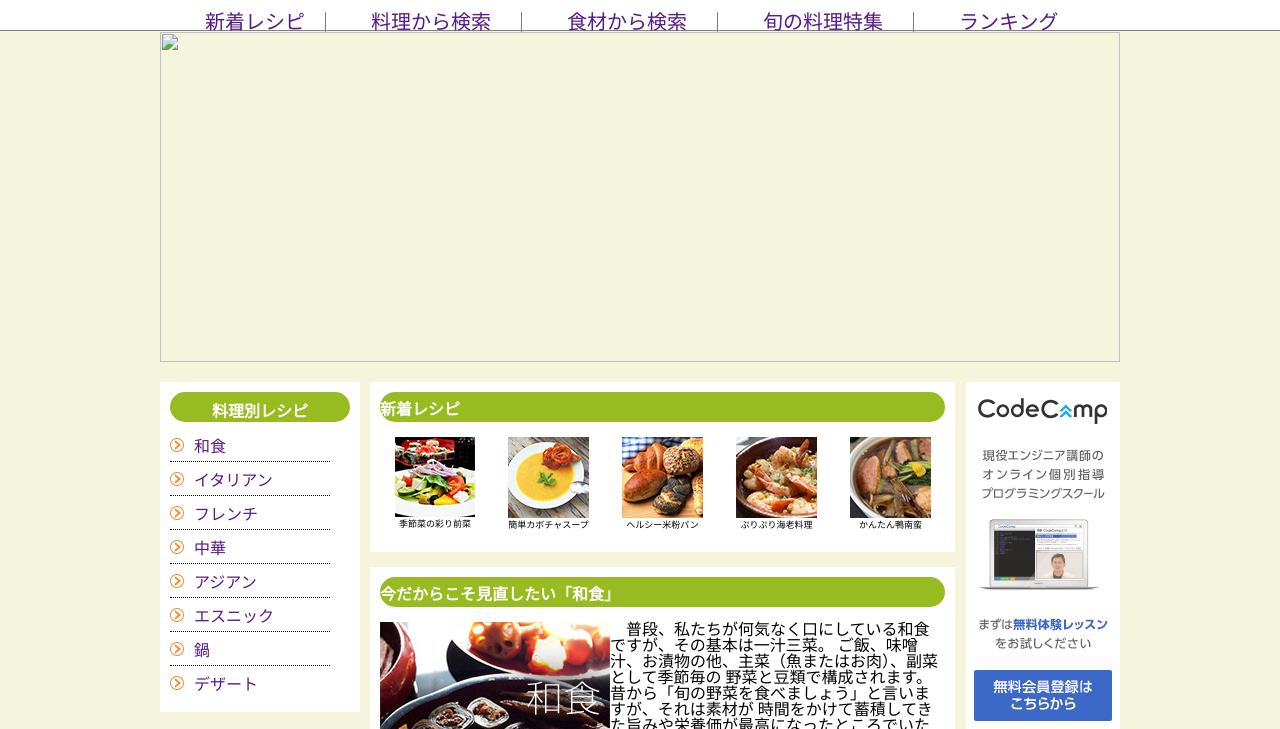
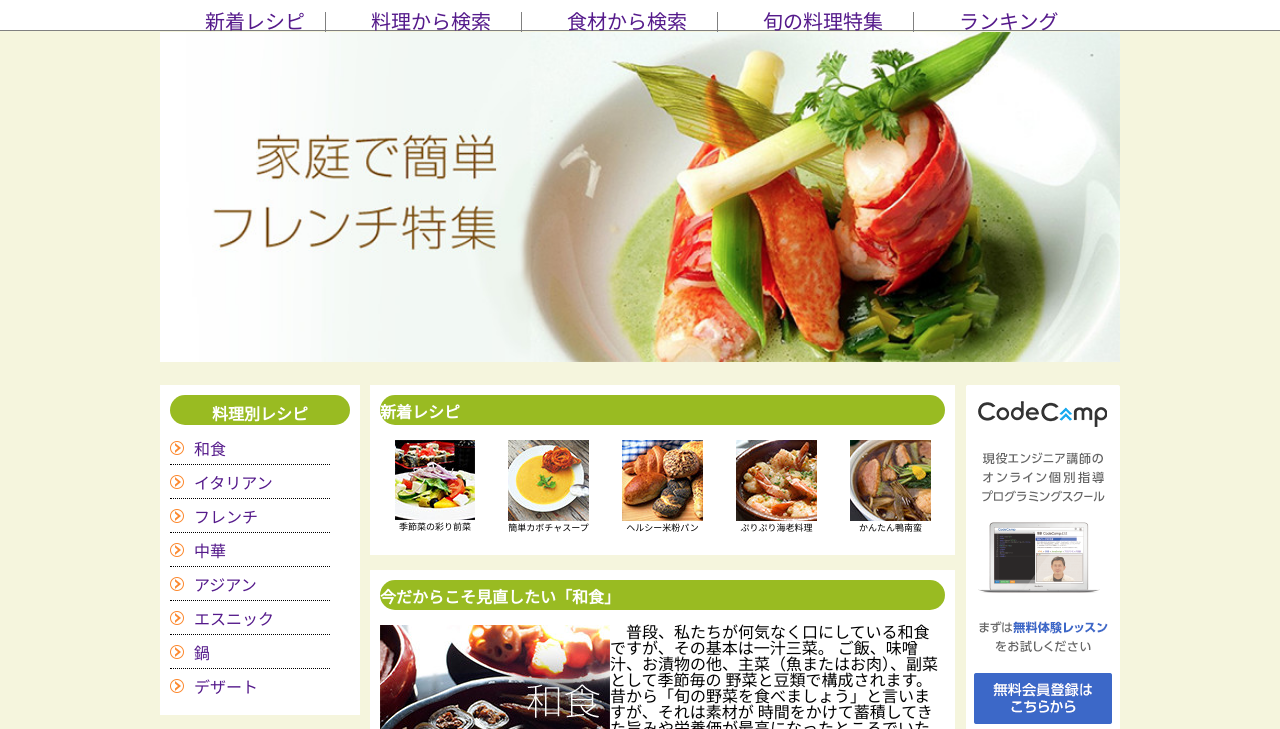
Before and after one commit to Masaki-Yamaguchi-ten/cook3, a plain HTML site: page index.html in a window 1280 px wide. Shown: the part 59-788 px from the top of the page. Drawn offline with Linux system fonts and the light colour scheme; files whose address does not match are found by name.

Commit message:
Update index.html

```diff
--- a/index.html
+++ b/index.html
@@ -32,7 +32,7 @@
     <div id="container">
         <div id="main-wrapper">
             <div id="main-image">
-                <img src="image/mainView.jpg" id="main-img"></img>
+                <img src="mainView.jpg" id="main-img"></img>
             </div>
             <div id="main-contents">
                 <div id="left">
```
